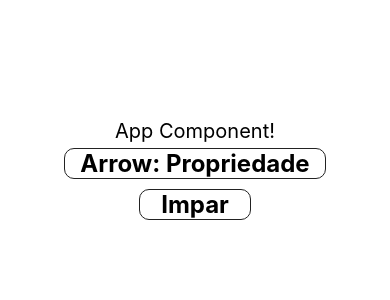
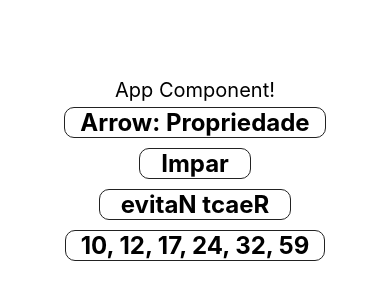
Before and after one commit to JonathanHenriqueCWB/React-native-exercicios, a React Native app: screen / in a window 390 px wide. Shown: the part 250-550 px from the top of the page. Built offline with nearby package versions, Linux system fonts and the light colour scheme.

Commit message:
Sistema de modulo import/export

```diff
--- a/src/App.js
+++ b/src/App.js
@@ -3,6 +3,7 @@
 
 import Simples from './componentes/Simples';
 import ParImpar from './componentes/ParImpar';
+import {Inverter, MegaSena} from './componentes/Multi';
 
 export default class App extends Component{
 
@@ -13,6 +14,8 @@
         <Text style={styles.f20}>App Component!</Text>
         <Simples texto='Propriedade'></Simples>
         <ParImpar numero='11'></ParImpar>
+        <Inverter texto='React Native'></Inverter>
+        <MegaSena numero={9}></MegaSena>
       </View>
     );
   }
--- /dev/null
+++ b/src/componentes/Multi.js
@@ -0,0 +1,25 @@
+import React from 'react';
+import {Text} from 'react-native';
+
+import Padrao from '../estilo/Padrao';
+
+export const Inverter  = props => {
+    const inv = props.texto.split('').reverse().join('');
+    return <Text style={Padrao.ex}> {inv} </Text>
+}
+
+export const MegaSena = props =>{
+    const [min, max] = [1, 60];
+    const numeros = Array(props.numeros || 6).fill(0);
+
+    for(let i=0; i < numeros.length; i++){
+        let novo =0;
+        while(numeros.includes(novo)){
+            novo = Math.floor(Math.random() * (max - min +1)) + min;
+        }
+        numeros[i] = novo
+    }
+
+    numeros.sort((a, b) => a - b);
+    return<Text style={Padrao.ex}>{numeros.join(', ')}</Text>
+}
```
